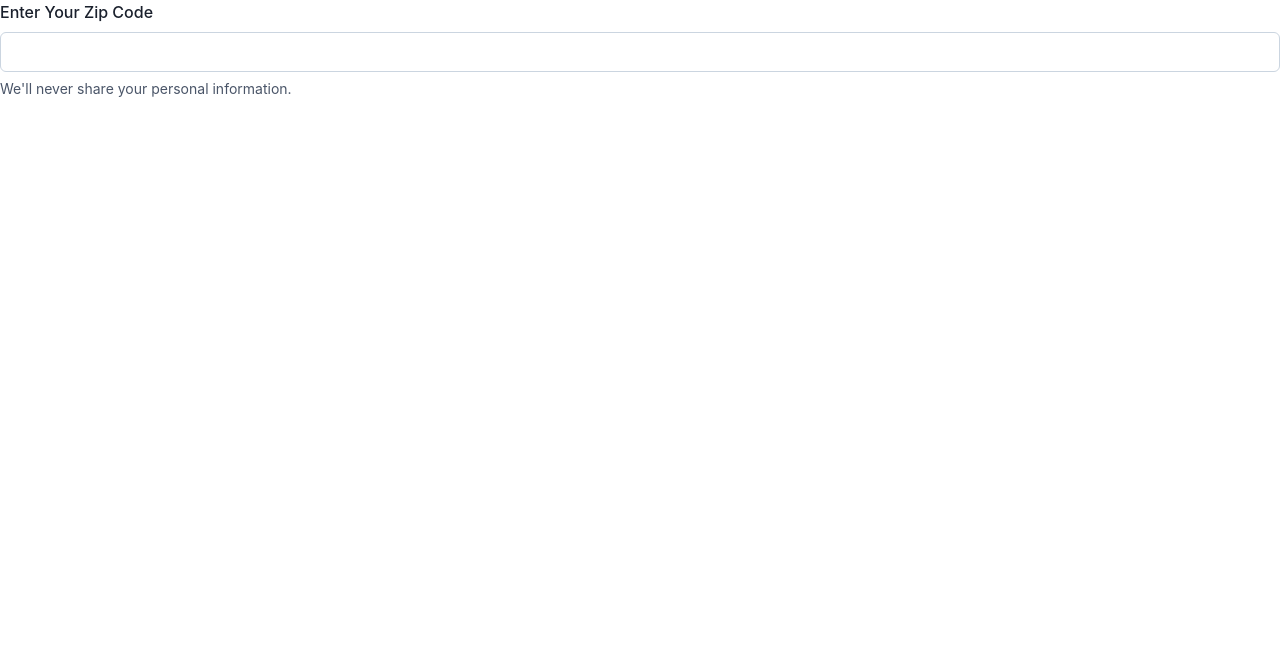
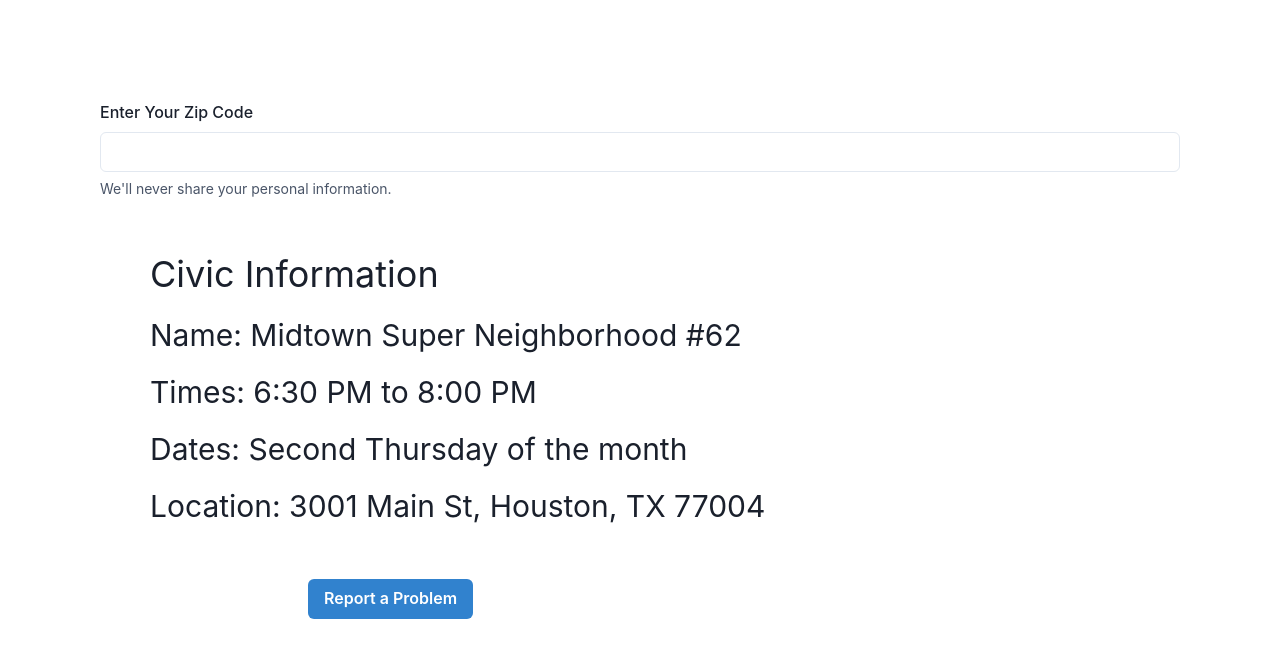
Before and after one commit to Roshanell/Civic-Tech-Houston, a React (Create React App) app: page / in a window 1280 px wide. Shown: the top 658 px of the page. Built offline with nearby package versions, Linux system fonts and the light colour scheme.

Commit message:
added zip code and civic information

```diff
--- a/src/App.js
+++ b/src/App.js
@@ -1,17 +1,42 @@
 import * as React from "react";
 
 // 1. import `ChakraProvider` component
-import { ChakraProvider, Code, FormControl, FormLabel, Input, FormHelperText,} from "@chakra-ui/react";
+import {
+  ChakraProvider,
+  Code,
+  FormControl,
+  FormLabel,
+  Input,
+  FormHelperText,
+  Stack,
+  Text,
+  Button,
+  Box,
+} from "@chakra-ui/react";
 
 function App() {
   // 2. Wrap ChakraProvider at the root of your app
   return (
     <ChakraProvider>
-      <FormControl>
-        <FormLabel>Enter Your Zip Code</FormLabel>
-        <Input type="email" />
-        <FormHelperText>We'll never share your personal information.</FormHelperText>
-      </FormControl>
+      <Box m={100}>
+        <FormControl>
+          <FormLabel>Enter Your Zip Code</FormLabel>
+          <Input type="email" />
+          <FormHelperText>
+            We'll never share your personal information.
+          </FormHelperText>
+        </FormControl>
+        <Stack spacing={3} m={50}>
+          <Text fontSize="4xl"> Civic Information </Text>
+          <Text fontSize="3xl">Name: Midtown Super Neighborhood #62</Text>
+          <Text fontSize="3xl">Times: 6:30 PM to 8:00 PM </Text>
+          <Text fontSize="3xl">Dates: Second Thursday of the month</Text>
+          <Text fontSize="3xl">Location: 3001 Main St, Houston, TX 77004</Text>
+        </Stack>
+        <Button colorScheme="blue" spacing={3} ml={52}>
+          Report a Problem
+        </Button>
+      </Box>
     </ChakraProvider>
   );
 }
```
